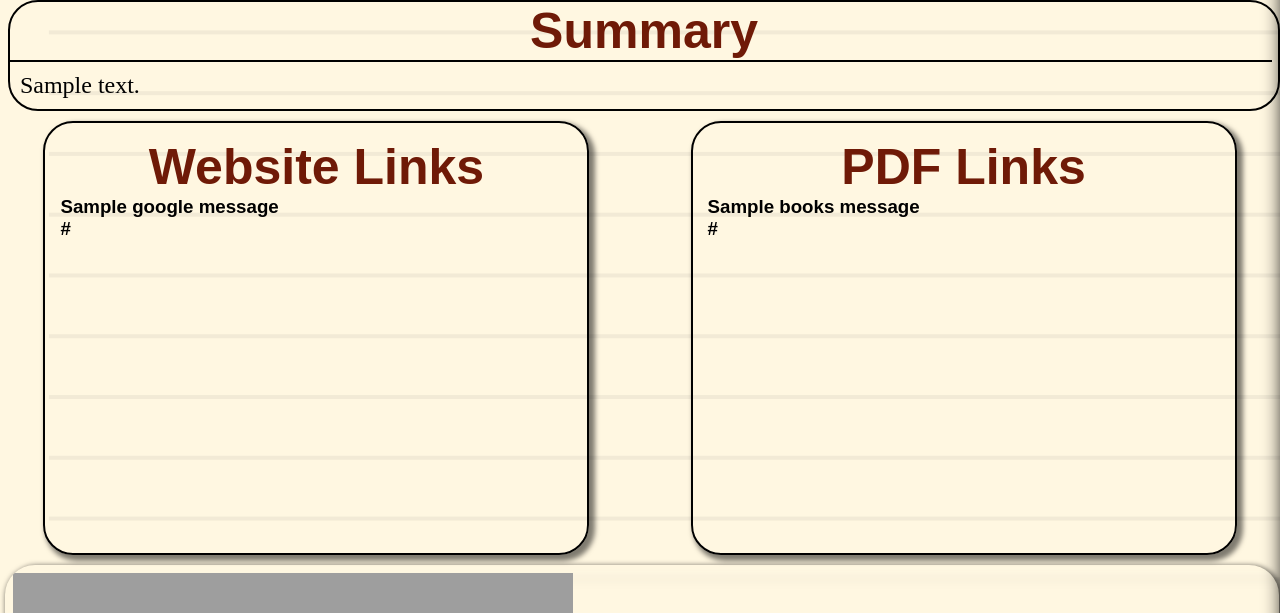
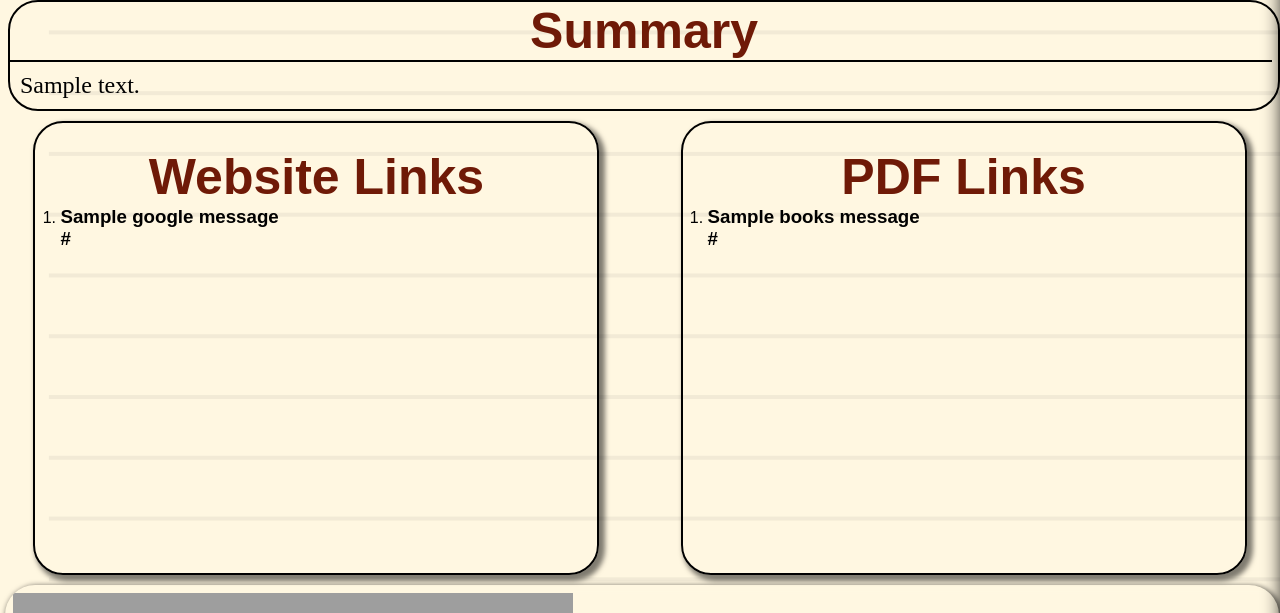
Before and after one commit to AnshuSharma111/EduForAll, a Flask app: template templates/page2.html in a window 1280 px wide. Shown: the part 108-721 px from the top of the page. Run offline with Flask 3, Linux system fonts and the light colour scheme; the template is opened without the code that fills it: most values are stand-ins (such as "Sample title", 1, 10 or a date in 2020); grey boxes are pictures that could not be loaded.

Commit message:
FINAL DRAFT

```diff
--- a/backend.py
+++ b/backend.py
@@ -4,7 +4,7 @@ from pytube import Search
 import openai
 
 #API for chatGPT
-API_KEY = "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"
+API_KEY = "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"
 client = openai.OpenAI(api_key=API_KEY)
 
 def wiki_summary(data: str)-> str:
--- a/static/styles/index.css
+++ b/static/styles/index.css
@@ -106,3 +106,7 @@ input::placeholder,
 textarea::placeholder {
     font-size: 19.45px;
 }
+
+li{
+        list-style-type: decimal;
+}
--- a/static/styles/page2.css
+++ b/static/styles/page2.css
@@ -31,10 +31,8 @@ body {
 }
 .left{
   border-radius: 30px;
-  padding: 8px;
   border:2px solid black;
   border-radius: 30px;
-  padding: 8px;
   border:2px solid black;
       height: 50vh;
       width: 40vw;
@@ -42,22 +40,22 @@ body {
       /* border: 3px solid black; */
       box-shadow: 4px 4px 5px 2px rgba(0, 0, 0, 0.5);
       overflow-y: scroll;
-      padding: 15px;
+      padding: 25px;
       z-index: 2;
 
       left: 10px;
 }
 .right{
   border-radius: 30px;
-  padding: 8px;
   border:2px solid black;
+  overflow-wrap: break-word ;
       height: 50vh;
       width: 40vw;
       border-radius: 30px;
       /* border: 3px solid black; */
       box-shadow: 4px 4px 5px 2px rgba(0, 0, 0, 0.5);
       overflow-y: scroll;
-      padding: 15px;
+      padding: 25px;
       z-index: 2;
 
       right: 10px;
--- a/templates/page2.html
+++ b/templates/page2.html
@@ -50,37 +50,37 @@
                     <div class="line2"></div>
                     {% if google_message %}
 
-                    <ul>
+                    <ol>
                     {% for title, link in google_message %}
                         <li>
                             <h3>{{ title }}</h3>
                             <a href="{{ link }}" target="_blank"><h3>{{ link }}</h3></a>
                         </li>
                     {% endfor %}
-                    </ul>
+                    </ol>
                     {% endif %}
                 </div>
 
 
-                <div class="pdf right">
+                <div class="pdf right" >
                     <div class="divtitle">PDF Links</div>
                     <div class="line2"></div>
                     {% if books_message %}
 
-                    <ul>
+                    <ol>
                         {% for title, link in books_message %}
                             <li>
                                 <h3>{{ title }}</h3>
                                 <a href="{{ link }}" target="_blank"><h3>{{ link }}</h3></a>
                             </li>
                         {% endfor %}
-                    </ul>
+                    </ol>
                         {% endif %}
                 </div>
             </div>
             <div class="bottom">
                 {% if youtube_message %}
-        <ul>
+        <ol>
                 {% for link, num in youtube_message %}
                     {% if num < 5%}
                         <iframe width="560" height="315" src="https://www.youtube.com/embed/{{link}}" frameborder="0" allowfullscreen></iframe>
@@ -92,7 +92,7 @@
                             <iframe width="560" height="315" src="https://www.youtube.com/embed/{{link}}" frameborder="0" allowfullscreen></iframe>
                             {% endif %}
                         {% endfor %}
-                </ul>
+                </ol>
             {% endif %}
             </div>
         </main>
```
Also changed, not shown: Requirements.MD (added, +8 -0 lines), README.md.
